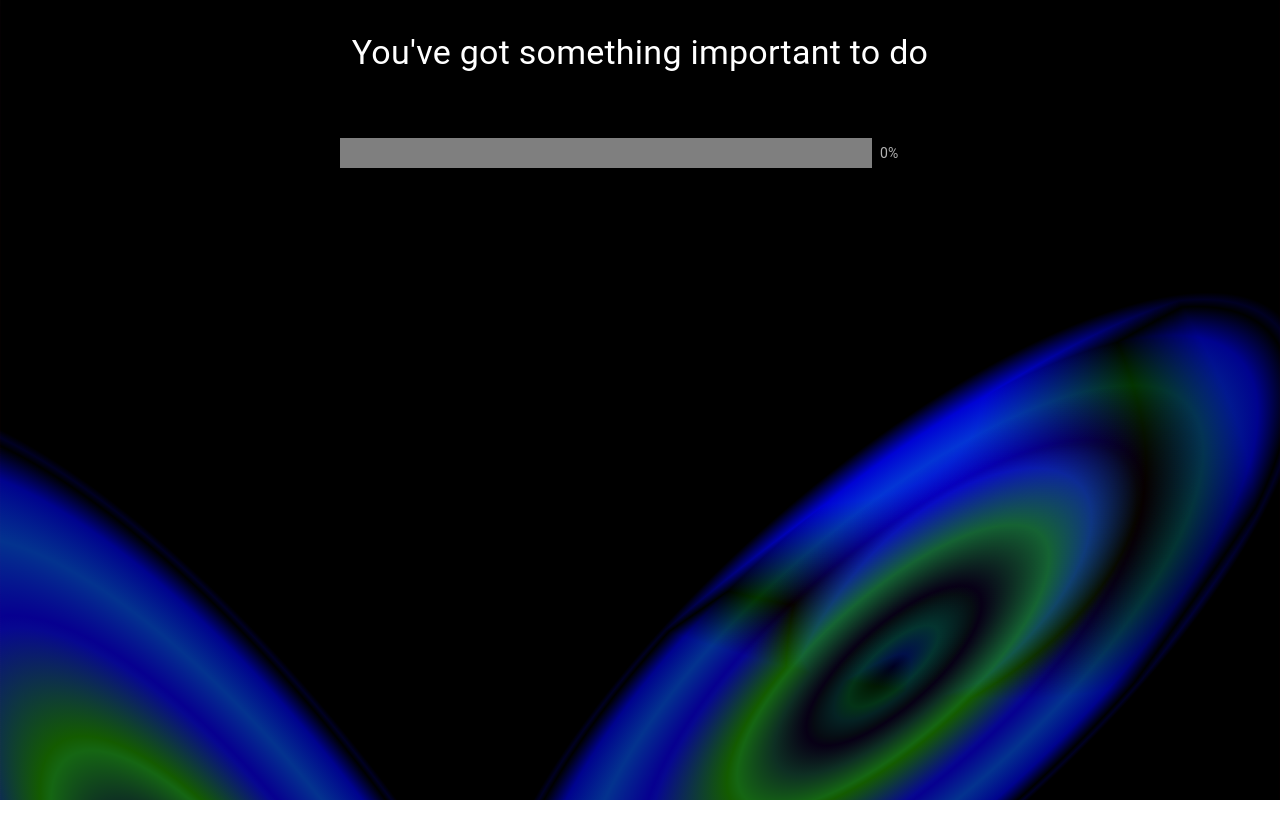
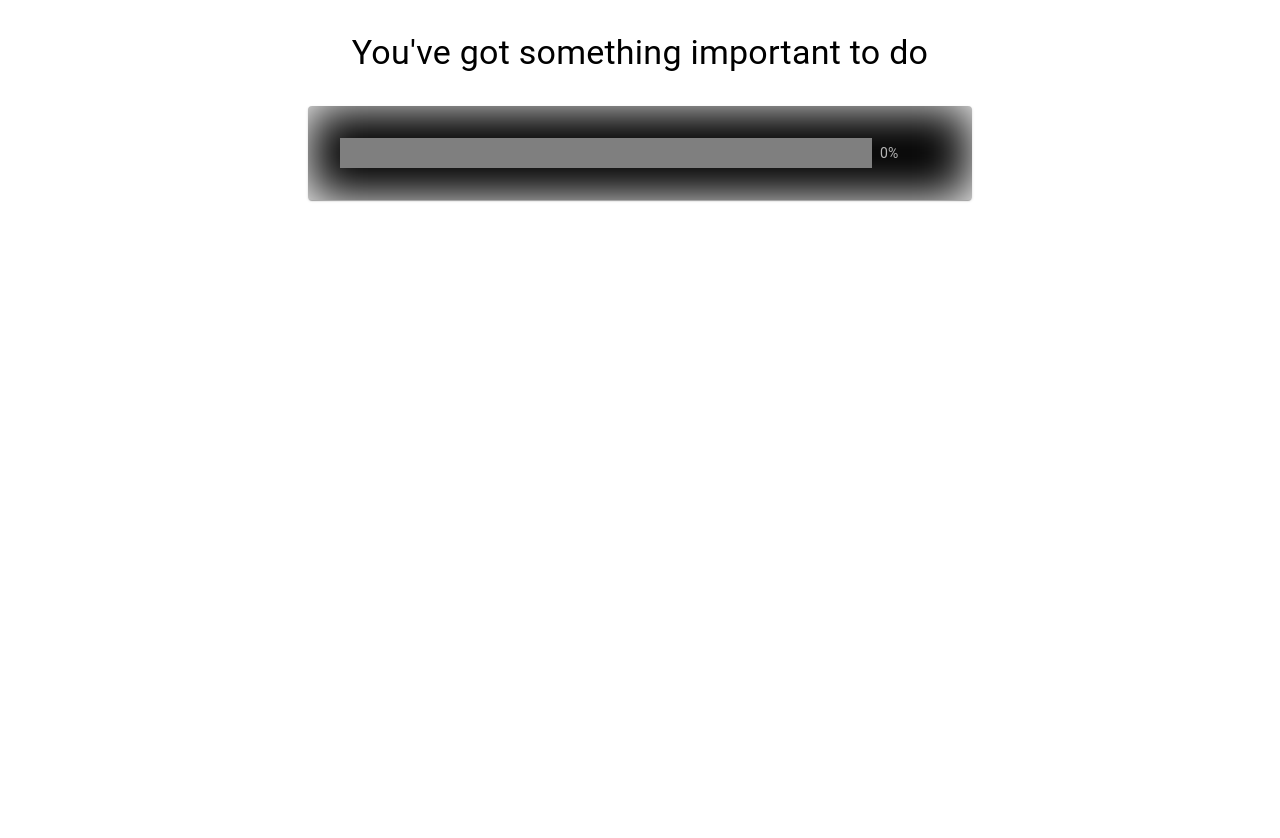
Before and after one commit to ashgansh/one-thing, a React (Create React App) app: page / in a window 1280 px wide. Shown: the top 838 px of the page. Built offline with nearby package versions, Linux system fonts and the light colour scheme.

Commit message:
chore: different styling

```diff
--- a/src/App.js
+++ b/src/App.js
@@ -1,26 +1,21 @@
 import { Card, Typography } from "@mui/material";
 import { orange } from "@mui/material/colors";
-import { createTheme, ThemeProvider, styled } from '@mui/material/styles';
-
-
+import { createTheme, ThemeProvider, styled } from "@mui/material/styles";
 
 import { useEffect, useState } from "react";
 import { Toaster } from "react-hot-toast";
 import { Progress } from "./Progress";
 import Form from "./Form";
-import './styles.css'
+import "./styles.css";
 
 const theme = createTheme({
   palette: {
-    mode: 'dark',
+    mode: "dark",
     primary: {
-      main: '#ffffff',
+      main: "#ffffff",
     },
   },
 });
-
-
-
 
 // const theme = createTheme({
 //   status: {
@@ -42,26 +37,47 @@ function App() {
     getTask();
   }, []);
 
-
   return (
-    <ThemeProvider theme={theme} >
+    <ThemeProvider theme={theme}>
       <Toaster />
-      <Typography color="white" variant="h4" mt={4} mb={4} style={{ textAlign: 'center' }}>You've got something important to do</Typography>
-      <div style={{ height: '100%', }}>
-        <Card elevation={8} style={{
-          position: 'relative',
-          background: 'transparent',
-          color: 'white',
-          maxWidth: 600,
-          margin: 'auto',
-          padding: '2rem'
-        }}>
+      <Typography
+        variant="h4"
+        mt={4}
+        mb={4}
+        style={{ textAlign: "center" }}
+      >
+        You've got something important to do
+      </Typography>
+      <div style={{ height: "100%" }}>
+        <Card
+          elevation={1}
+          style={{
+            position: "relative",
+            background: "transparent",
+            color: "white",
+            maxWidth: 600,
+            margin: "auto",
+            padding: "2rem",
+          }}
+        >
           {ready && <Form task={task} />}
           <Progress />
+        <div
+          style={{
+            zIndex: -1,
+            position: "absolute",
+            top: 0,
+            left: 0,
+            backgroundImage: "url(./magic.svg)",
+            backgroundSize: "cover",
+            height: "100%",
+            width: "100%",
+            filter: "blur(25px) brightness(1.50)",
+          }}
+        ></div>
 
         </Card>
-        <div style={{ zIndex: -1, position: 'fixed', top: 0, left: 0, backgroundImage: 'url(./magic.svg)', backgroundSize: 'cover', height: '100%', width: '100%' }}></div>
-      </div >
+     </div>
     </ThemeProvider>
   );
 }
```
Also changed, not shown: .gitpod.yml (added), 1 other file (tests, documents, lock files or other folders).
